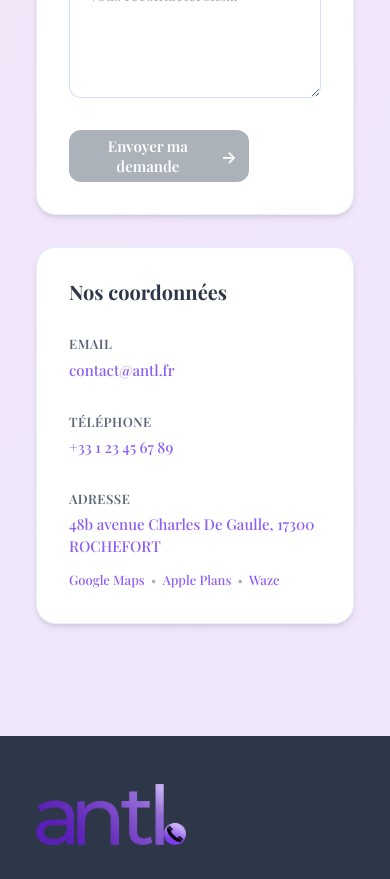
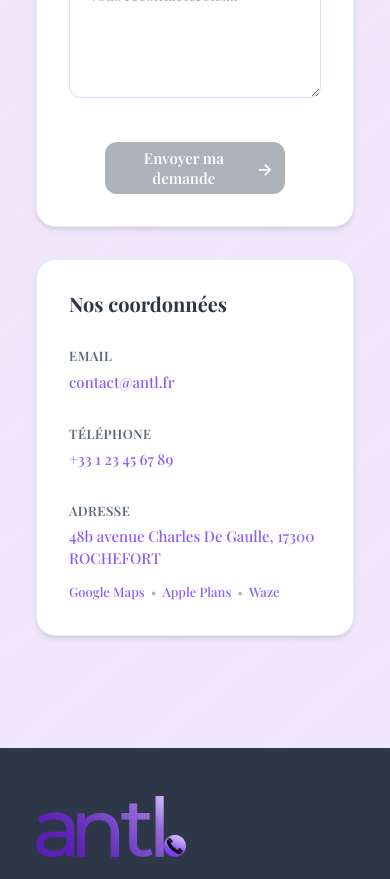
Before and after one commit to ANTL-software/external_website, a React (Vite) app: page /about_us in a window 390 px wide. Shown: the part 5540-6419 px from the top of the page. Built offline with nearby package versions, Linux system fonts and the light colour scheme; no server answers; a web font is replaced by a local one.

Commit message:
style: enhance form layout and responsiveness in GetInTouch and JobApplication components

```diff
--- a/src/components/getInTouch/GetInTouch.tsx
+++ b/src/components/getInTouch/GetInTouch.tsx
@@ -125,8 +125,9 @@ export default function GetInTouch(): ReactElement {
             />
           </div>
 
+          <div className="formActions">
             <button type="submit" className="submitButton" disabled={!isFormValid() || isSubmitting}>
-            <span>{isSubmitting ? t("getInTouch.form.sending") : submitStatus === 'success' ? t("getInTouch.form.success") : submitStatus === 'error' ? t("getInTouch.form.error") : t("getInTouch.form.submit")}</span>
+              <span>{t("getInTouch.form.submit")}</span>
               <span className="buttonArrow">→</span>
             </button>
             {submitStatus === 'success' && (
@@ -135,6 +136,7 @@ export default function GetInTouch(): ReactElement {
             {submitStatus === 'error' && (
               <p className="errorMessage">{t("getInTouch.form.error")}</p>
             )}
+          </div>
         </form>
 
         <aside className="contactCard">
--- a/src/components/getInTouch/getInTouch.scss
+++ b/src/components/getInTouch/getInTouch.scss
@@ -142,6 +142,25 @@
 
 #getInTouchComponent .submitButton:hover .buttonArrow {
   transform: translateX(4px);
+}
+
+#getInTouchComponent .formActions {
+  display: flex;
+  align-items: center;
+  justify-content: center;
+  gap: vars.$spacing-base;
+  margin-top: vars.$spacing-sm;
+}
+
+@media (max-width: 768px) {
+  #getInTouchComponent .formActions {
+    flex-direction: column;
+    gap: vars.$spacing-sm;
+  }
+
+  #getInTouchComponent .formActions .submitButton {
+    width: 100%;
+  }
 }
 
 #getInTouchComponent .contactCard {
--- a/src/components/jobApplication/JobApplication.tsx
+++ b/src/components/jobApplication/JobApplication.tsx
@@ -291,11 +291,14 @@ export default function JobApplication(): ReactElement {
                   disabled={!isFormValid() || isSubmitting}
                   aria-label={t("jobApplication.form.submit")}
                 >
-                  <span>{isSubmitting ? t("getInTouch.form.sending") : submitStatus === 'success' ? t("getInTouch.form.success") : submitStatus === 'error' ? t("getInTouch.form.error") : t("jobApplication.form.submit")}</span>
+                  <span>{t("jobApplication.form.submit")}</span>
                   <span className="buttonArrow">→</span>
                 </button>
                 {submitStatus === 'error' && (
                   <p className="errorMessage">{t("getInTouch.form.error")}</p>
+                )}
+                {submitStatus === 'success' && (
+                  <p className="successMessage">{t("getInTouch.form.success")}</p>
                 )}
               </div>
             </form>
--- a/src/components/jobApplication/jobApplication.scss
+++ b/src/components/jobApplication/jobApplication.scss
@@ -368,16 +368,33 @@
 
 #jobApplicationComponent .formActions {
   display: flex;
-  flex-direction: column;
   align-items: center;
-  gap: vars.$spacing-sm;
+  justify-content: center;
+  gap: vars.$spacing-base;
   margin-top: vars.$spacing-base;
+}
+
+#jobApplicationComponent .successMessage {
+  color: #10b981;
+  font-size: vars.$font-size-sm;
+  font-weight: vars.$font-weight-medium;
 }
 
 #jobApplicationComponent .errorMessage {
   color: #ef4444;
   font-size: vars.$font-size-sm;
   font-weight: vars.$font-weight-medium;
+}
+
+@media (max-width: 768px) {
+  #jobApplicationComponent .formActions {
+    flex-direction: column;
+    gap: vars.$spacing-sm;
+  }
+
+  #jobApplicationComponent .formActions .submitButton {
+    width: 100%;
+  }
 }
 
 #jobApplicationComponent .submitButton {
```
Lines whose indentation alone changed are shown as unchanged.
